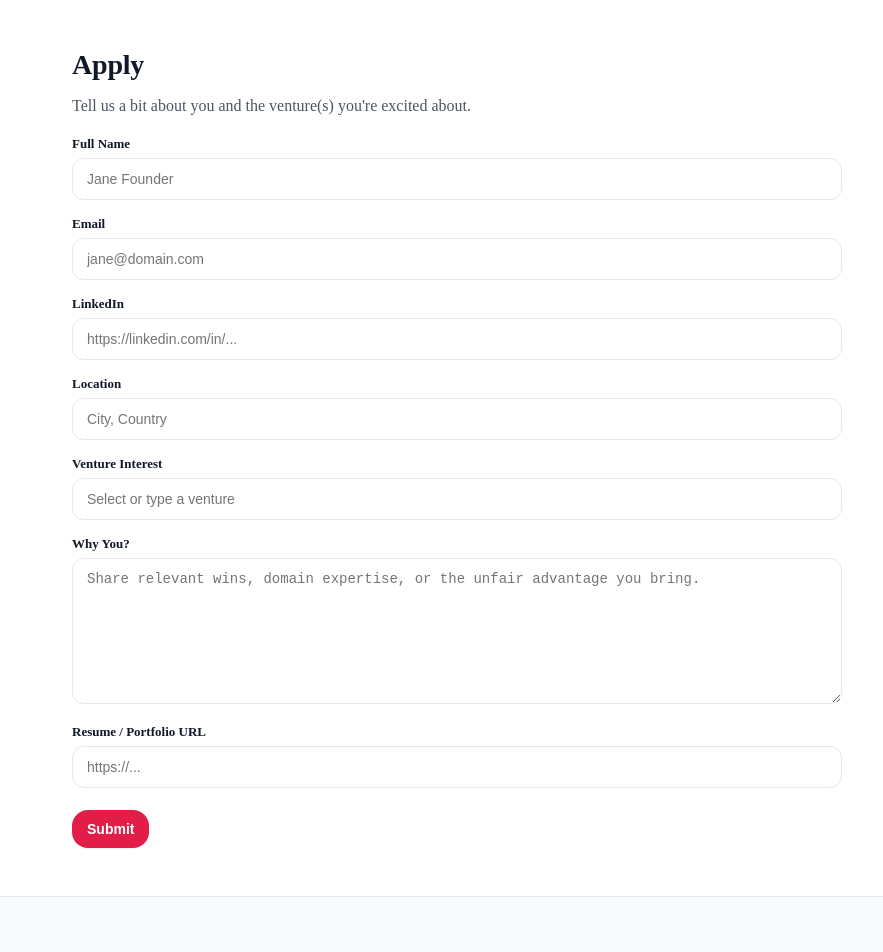
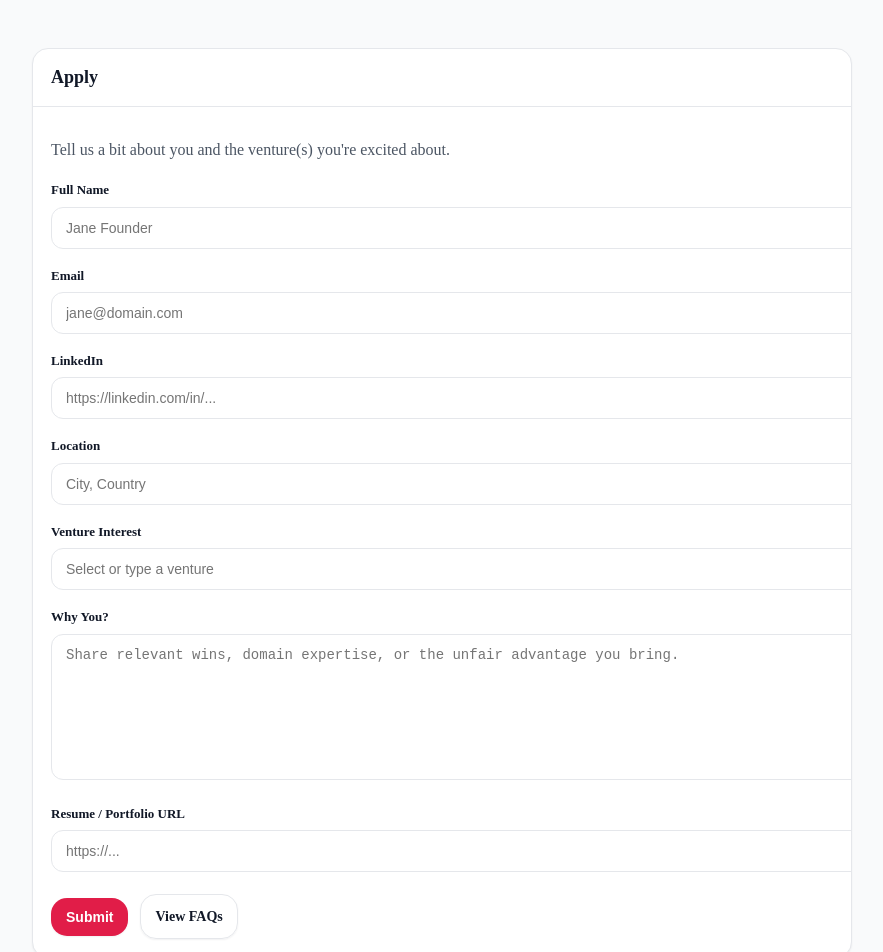
Before and after one commit to marketplaceholdings/marketplace-holdings-site, a React (Vite) app in the folder marketplace-holdings-site/: page / in a window 1280 px wide. Shown: the part 3780-4732 px from the top of the page, without its empty margins (198-1081 px from the left). Built offline with nearby package versions, Linux system fonts and the light colour scheme.

Commit message:
Update App.jsx

```diff
--- a/marketplace-holdings-site/src/App.jsx
+++ b/marketplace-holdings-site/src/App.jsx
@@ -714,7 +714,7 @@ export default function App() {
       </section>
 
       {/* Apply */}
-      <section id="apply" style={{ borderTop: `1px solid ${theme.border}` }}>
+<section id="apply" style={{ borderTop: `1px solid ${theme.border}`, background: theme.bgAlt }}>
   <style>{`
     /* Maintain equal horizontal padding on mobile */
     @media (max-width: 639px) {
@@ -734,8 +734,14 @@ export default function App() {
   `}</style>
 
   <Container>
-          <div className="apply-wrapper" style={{ padding: `${theme.space(12)} 0`, maxWidth: 740, margin: "0 auto" }}>
-            <H2>Apply</H2>
+    <div className="apply-wrapper" style={{ padding: `${theme.space(12)} 0`, maxWidth: 820, margin: "0 auto" }}>
+      <Card hover={false}>
+        <CardHeader
+          title={<span style={{ display: "inline-flex", alignItems: "center", gap: 10 }}>
+            <span>Apply</span>
+          </span>}
+        />
+        <CardBody>
           <P dim>Tell us a bit about you and the venture(s) you're excited about.</P>
 
           <form className="apply-grid" onSubmit={(e) => e.preventDefault()}>
@@ -774,15 +780,22 @@ export default function App() {
                 <Input placeholder="https://..." />
               </Field>
             </div>
+
             <div style={{ gridColumn: "1 / -1", display: "flex", alignItems: "center", gap: 12, marginTop: 6 }}>
               <Button size="md" onClick={() => alert("Submitted!")}>
                 Submit
               </Button>
+              <Button size="md" variant="ghost" href="#faq">
+                View FAQs
+              </Button>
             </div>
           </form>
+        </CardBody>
+      </Card>
     </div>
   </Container>
 </section>
+
 
       {/* FAQs */}
       <section id="faq" style={{ borderTop: `1px solid ${theme.border}`, background: theme.bgAlt }}>
```
Lines whose indentation alone changed are shown as unchanged.
